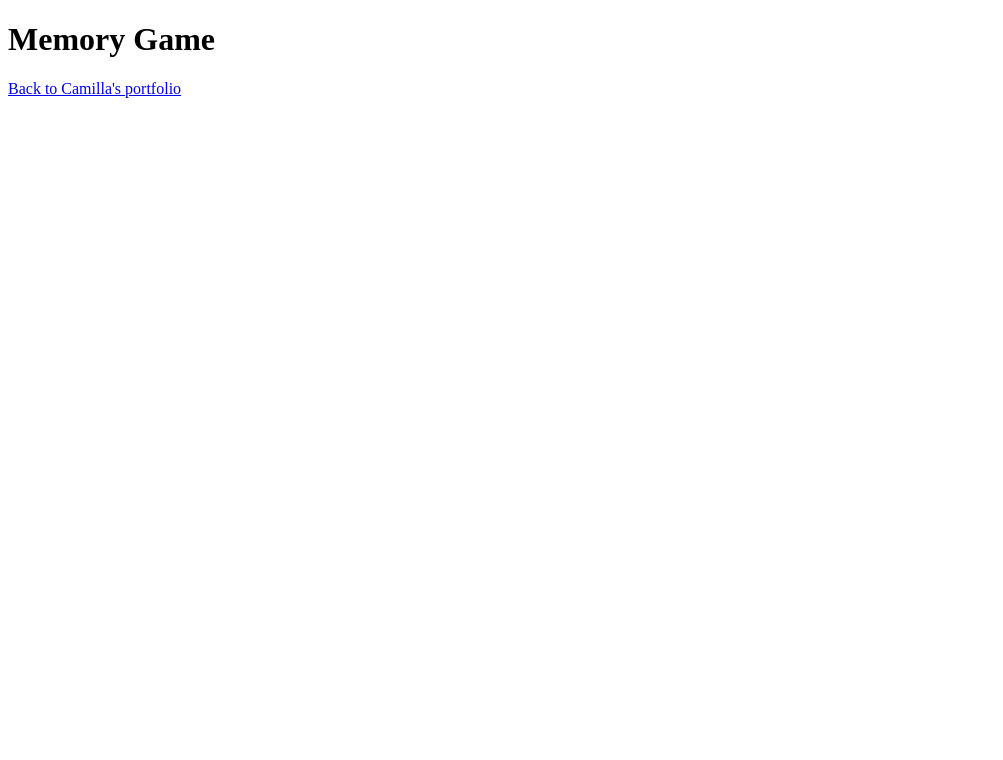
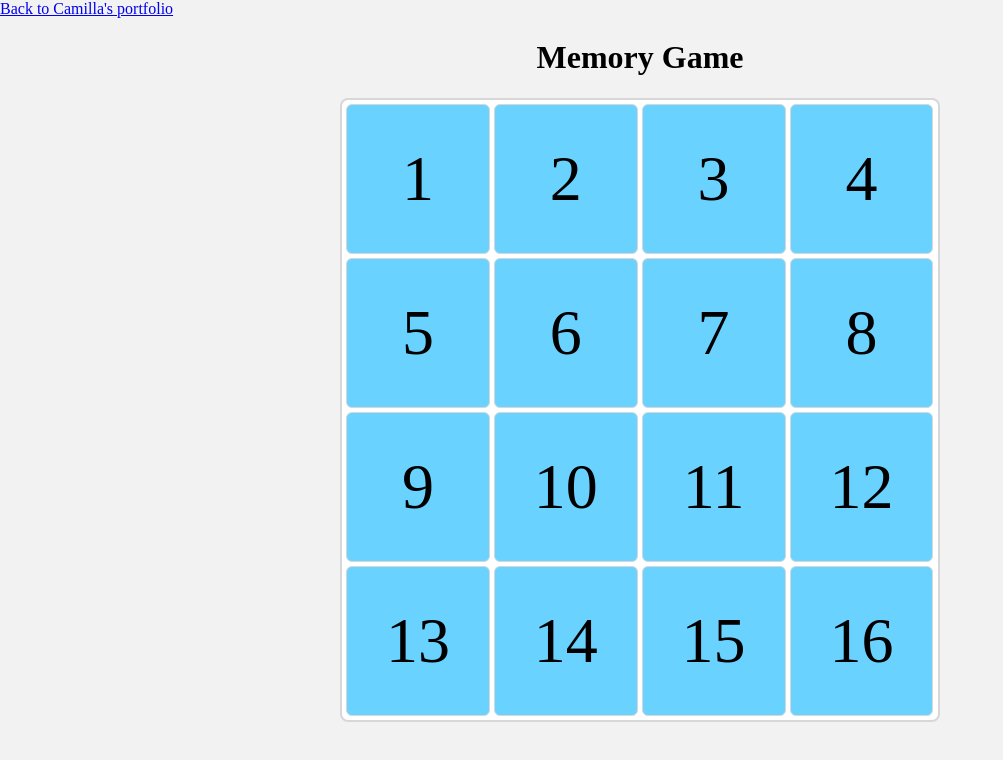
Before and after one commit to millus/2-Memory-Game, a plain HTML site: page index.html in a window 1280 px wide. Shown: the whole page, without its empty margins (0-1003 px from the left). Drawn offline with Linux system fonts and the light colour scheme.

Commit message:
Made first version of the grid of cards.

```diff
--- a/css/style.css
+++ b/css/style.css
@@ -0,0 +1,50 @@
+/*
+ * General
+ */
+* {
+  box-sizing: border-box;
+}
+
+body{
+  background-color: #f2f2f2;
+  margin: 0;
+}
+
+/*
+ * Header
+ */
+.header-container {
+  width: 700px;
+  margin: auto;
+  text-align: center;
+}
+
+/*
+ * Cards
+ */
+.card-container {
+  width: 600px;
+  display: flex;
+  flex-wrap: wrap;
+  margin: auto;
+  border: 2px solid #d7d7d7;
+  border-radius: 8px;
+  background-color: #fff;
+  padding: 2px;
+}
+.card {
+  width: 24.3%;
+  max-width: 150px;
+  height: 150px;
+  background-color: #6ad2ff;
+  margin: 2px;
+  padding: 0;
+  list-style-type: none;
+  border-radius: 6px;
+  border: 1px solid #d7d7d7;
+  /*TODO: revisit how to make the number go to center, when adding img/symbol*/
+  font-size: 4em;
+  display: flex;
+  align-items: center;
+  justify-content: center;
+}
--- a/index.html
+++ b/index.html
@@ -9,9 +9,29 @@
   <title>Memory Game</title>
 </head>
 <body>
-<h1>Memory Game</h1>
-<a href="https://millus.github.io/1-Build-A-Portfolio-Site">Back to Camilla's portfolio</a>
-
+  <a href="https://millus.github.io/1-Build-A-Portfolio-Site">Back to Camilla's portfolio</a>
+  <header class="header-container">
+    <h1>Memory Game</h1>
+  </header>
+  <!-- TODO: If I need to fix this, then remember emmet: ul>li.card{$}*16 -->
+  <ul class="card-container">
+    <li class="card">1</li>
+    <li class="card">2</li>
+    <li class="card">3</li>
+    <li class="card">4</li>
+    <li class="card">5</li>
+    <li class="card">6</li>
+    <li class="card">7</li>
+    <li class="card">8</li>
+    <li class="card">9</li>
+    <li class="card">10</li>
+    <li class="card">11</li>
+    <li class="card">12</li>
+    <li class="card">13</li>
+    <li class="card">14</li>
+    <li class="card">15</li>
+    <li class="card">16</li>
+  </ul>
 <script src="js/app.js"></script>
 </body>
 </html>
```
Also changed, not shown: js/app.js (+12 -0 lines).
